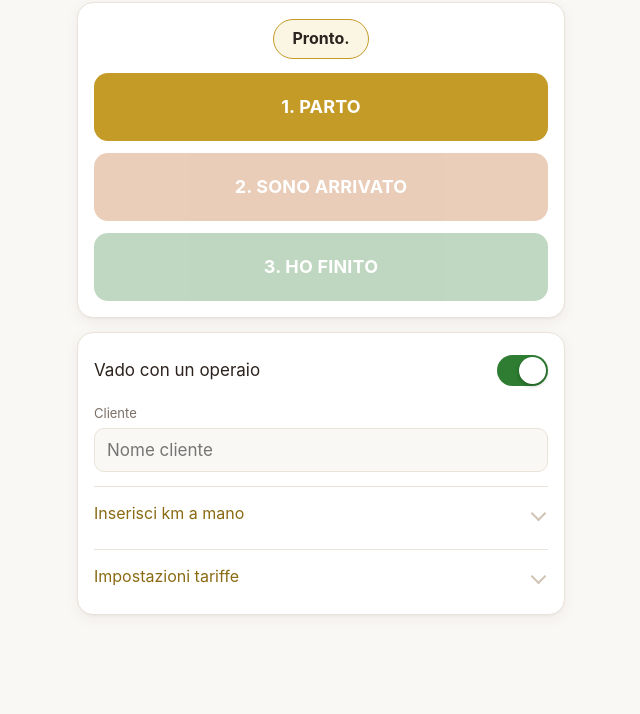
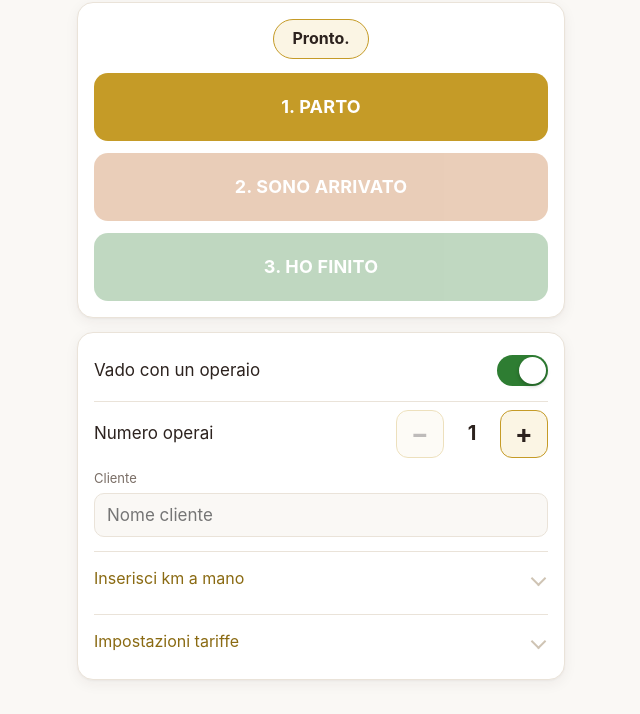
Before and after one commit to Ginofalegnameria/preventivatore-uscite, a plain HTML site: page index.html in a window 1280 px wide. Both pictures are taken after a click on the checkbox "Vado con un operaio". Shown: the part 138-852 px from the top of the page, without its empty margins (319-959 px from the left). Before the commit the page ends 800 px from the top, so only its background shows below. Drawn offline with Linux system fonts and the light colour scheme.

Commit message:
Add files via upload

```diff
--- a/index.html
+++ b/index.html
@@ -49,6 +49,12 @@ button:disabled{opacity:.3;cursor:default}
 .chk input:checked{background:var(--ver)}
 .chk input:checked::after{transform:translateX(20px)}
 
+/* numero operai: tasti + e - */
+.passo{display:flex;align-items:center;gap:14px;min-height:52px;margin-top:8px;padding-top:8px;border-top:1px solid var(--line)}
+.passo>span:first-child{flex:1}
+.passo .num{min-width:28px;text-align:center;font-size:20px;font-weight:700}
+button.step{display:block;flex:none;width:48px;min-height:48px;height:48px;margin:0;padding:0;border-radius:12px;font-size:26px;line-height:1;background:#FBF5E4;color:var(--fg);border:1.5px solid var(--oro)}
+
 /* menu espandibili */
 details{border-top:1px solid var(--line);margin-top:14px}
 summary{display:flex;align-items:center;justify-content:space-between;min-height:48px;padding-top:4px;font-size:16px;color:#8A6A12;cursor:pointer;list-style:none}
@@ -96,6 +102,12 @@ button.ghost{min-height:48px;margin:4px 0 0;padding:12px;font-size:16px;font-wei
 
 <section>
   <div class="chk"><input type="checkbox" id="conOp"><label for="conOp">Vado con un operaio</label></div>
+  <div class="passo" id="opRow" hidden>
+    <span>Numero operai</span>
+    <button type="button" class="step" id="bOpMeno" aria-label="Un operaio in meno">−</button>
+    <span class="num" id="nOp">1</span>
+    <button type="button" class="step" id="bOpPiu" aria-label="Un operaio in più">+</button>
+  </div>
   <label for="cliente">Cliente</label>
   <input type="text" id="cliente" placeholder="Nome cliente">
 
@@ -196,6 +208,7 @@ $('bFine').onclick = () => {
   S.tOra = +$('tOra').value;
   S.tOp = +$('tOp').value;
   S.conOp = $('conOp').checked;
+  S.nOp = nOp;
   S.cliente = $('cliente').value;
   S.kmMan = parseFloat($('kmMan').value);
   S.iva = $('conIva').checked;
@@ -214,6 +227,18 @@ $('bNuovo').onclick = () => {
   $('kmMan').value = '';
   ui();
 };
+
+// numero operai: tasti + e - (da 1 a 9), visibili solo con "Vado con un operaio"
+let nOp = S.nOp || 1;
+function opUi() {
+  $('opRow').hidden = !$('conOp').checked;
+  $('nOp').textContent = nOp;
+  $('bOpMeno').disabled = nOp <= 1;
+  $('bOpPiu').disabled = nOp >= 9;
+}
+$('conOp').onchange = opUi;
+$('bOpMeno').onclick = () => { if (nOp > 1) nOp--; opUi(); };
+$('bOpPiu').onclick = () => { if (nOp < 9) nOp++; opUi(); };
 
 // IVA: ricalcola il totale mostrato
 $('conIva').onchange = () => {
@@ -258,7 +283,8 @@ function mostra() {
   const oreC = Math.max(0.25, Math.ceil(ore * 4) / 4);    // arrotondato al quarto d'ora
   const cKm = km * S.tKm;
   const cL = oreC * S.tOra;
-  const cO = S.conOp ? oreC * S.tOp : 0;
+  const quanti = S.conOp ? (S.nOp || 1) : 0;              // numero operai
+  const cO = oreC * S.tOp * quanti;
 
   const netto = cKm + cL + cO;
   const iva = !!S.iva;
@@ -283,7 +309,7 @@ function mostra() {
   riga('Km andata+ritorno (' + fonte + ')', km.toFixed(1) + ' km · ' + eur(cKm));
   riga('Tempo al lavoro', fmt(S.t2 - S.t1) + ' (conteggiate ' + oreC.toFixed(2) + ' h)');
   riga('Manodopera tua', eur(cL));
-  if (S.conOp) riga('Operaio', eur(cO));
+  if (S.conOp) riga(quanti > 1 ? 'Operai (' + quanti + ')' : 'Operaio', eur(cO));
   $('res').hidden = false;
   $('ivaBox').hidden = false;
   $('invia').hidden = false;
@@ -295,6 +321,7 @@ $('tKm').value = S.tKm || 1;
 $('tOra').value = S.tOra || 40;
 $('tOp').value = S.tOp || 30;
 $('conOp').checked = !!S.conOp;
+opUi();
 $('cliente').value = S.cliente || '';
 if (S.kmMan > 0) $('kmMan').value = S.kmMan;
 $('conIva').checked = !!S.iva;
```
